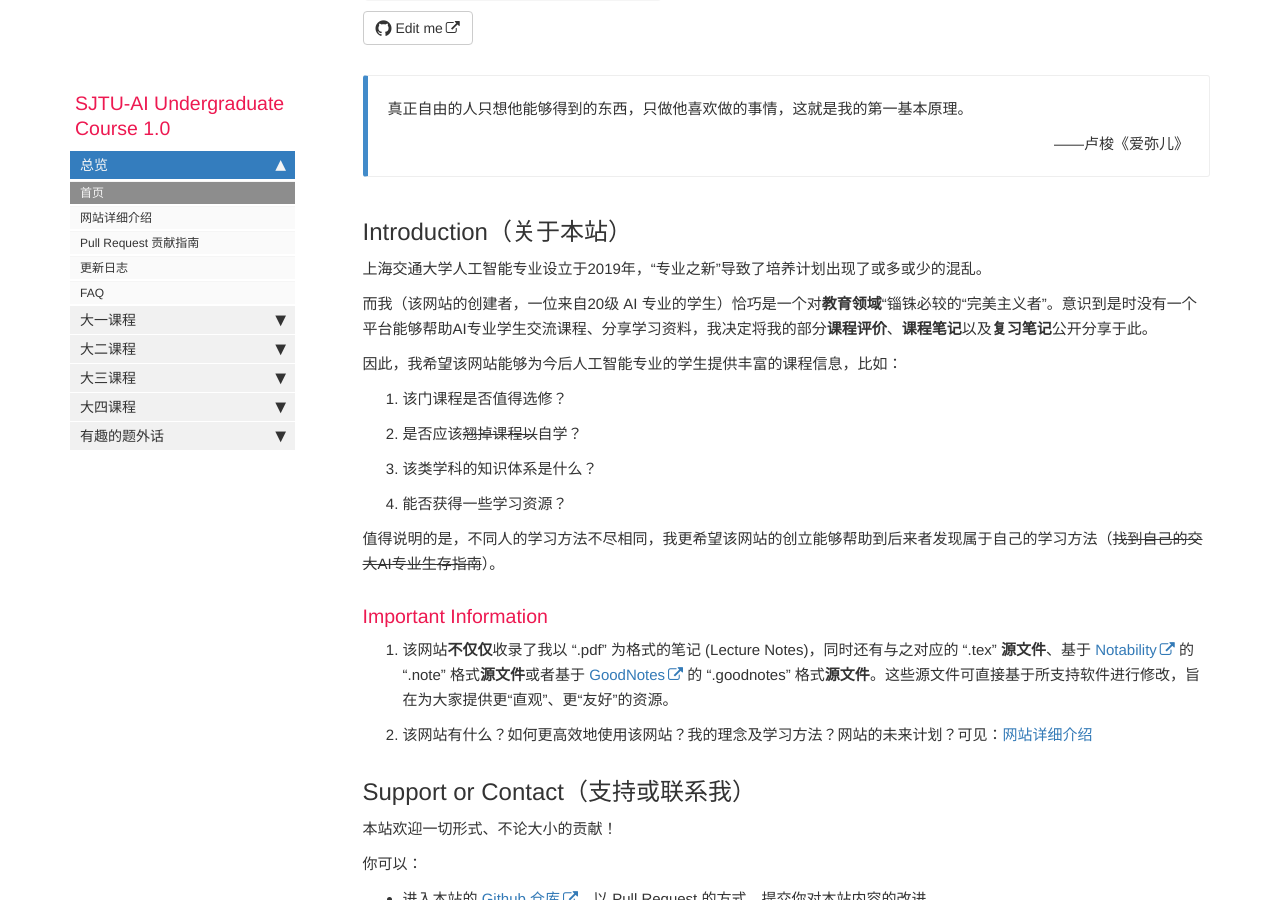
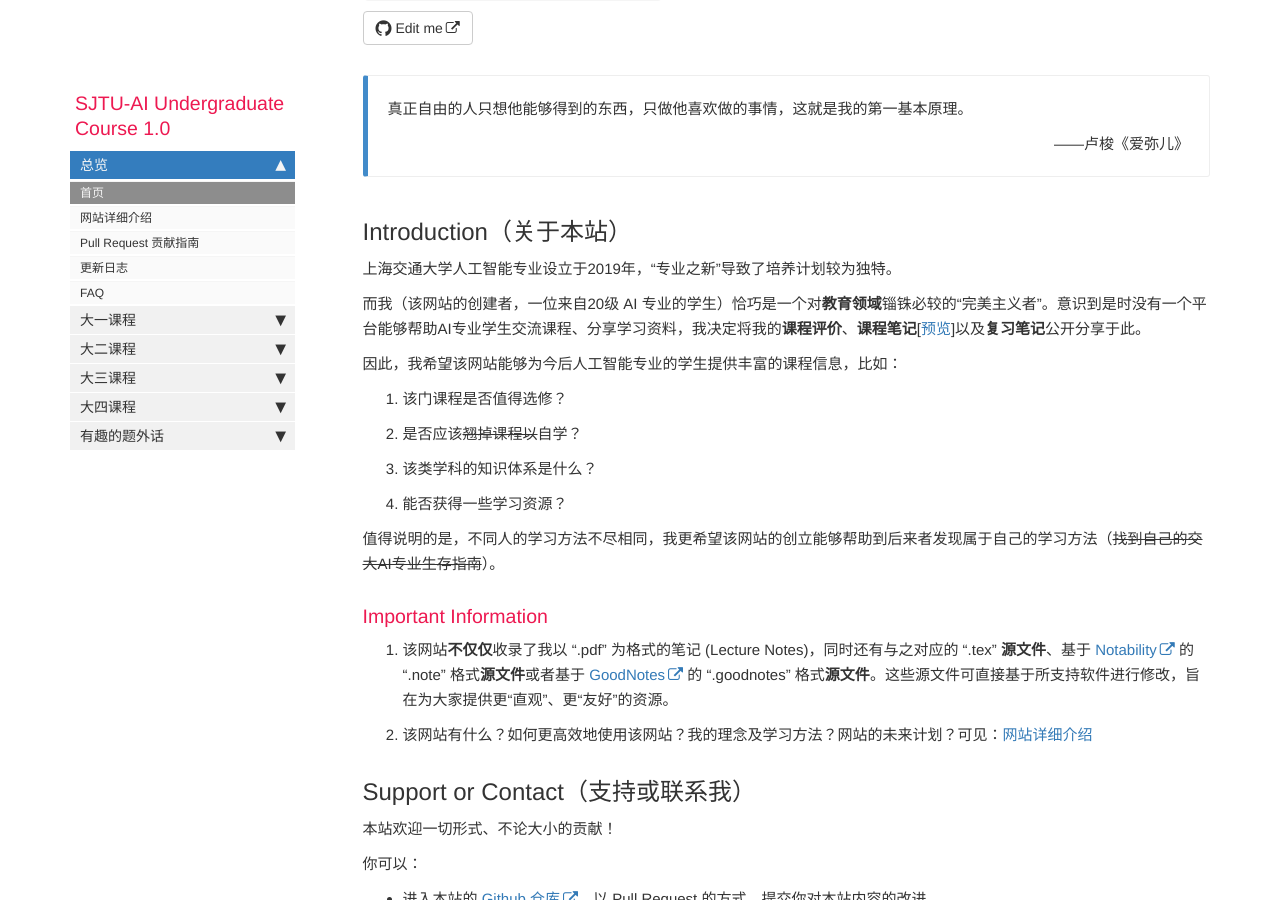
Before and after one commit to aisjtu/aisjtu.github.io, a Jekyll site: the page built from docs/index.md, in a window 1280 px wide and 900 px high, scrolled down 322 px. Built offline with Jekyll 4.4.1, drawn with Linux system fonts in a browser that asks for light colours; comment, search, counter and statistics services are not loaded.

Commit message:
Update index.md

```diff
--- a/docs/index.md
+++ b/docs/index.md
@@ -12,9 +12,9 @@ permalink: index.html
 
 ## Introduction（关于本站）
 
-上海交通大学人工智能专业设立于2019年，“专业之新”导致了培养计划出现了或多或少的混乱。
+上海交通大学人工智能专业设立于2019年，“专业之新”导致了培养计划较为独特。
 
-而我（该网站的创建者，一位来自20级 AI 专业的学生）恰巧是一个对**教育领域**“锱铢必较的“完美主义者”。意识到是时没有一个平台能够帮助AI专业学生交流课程、分享学习资料，我决定将我的部分**课程评价**、**课程笔记**以及**复习笔记**公开分享于此。
+而我（该网站的创建者，一位来自20级 AI 专业的学生）恰巧是一个对**教育领域**锱铢必较的“完美主义者”。意识到是时没有一个平台能够帮助AI专业学生交流课程、分享学习资料，我决定将我的**课程评价**、**课程笔记**[[预览](Rsr_pdf/IQM.pdf)]以及**复习笔记**公开分享于此。
 
 因此，我希望该网站能够为今后人工智能专业的学生提供丰富的课程信息，比如：
 
```
